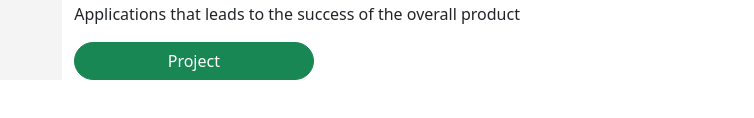
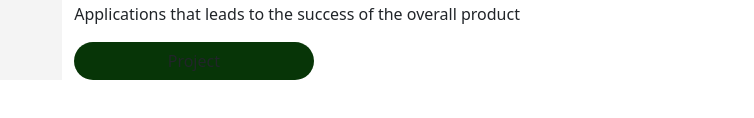
Before and after one commit to Godstyme/godstime, a plain HTML site: page index.html in a window 1280 px wide. Shown: the part 310-428 px from the top of the page, 0-754 px from the left. Drawn offline with Linux system fonts and the light colour scheme; grey boxes are pictures that could not be loaded.

Commit message:
Changed the bg color of the project button to thick green

```diff
--- a/assets/css/style.css
+++ b/assets/css/style.css
@@ -33,6 +33,9 @@ header{
 .btn-length{
   width: 40%;
 }
+.btn-cl{
+  background: #073507;
+}
 @media (max-width:480px){
   .left-bar{
     min-height: auto;
--- a/index.html
+++ b/index.html
@@ -55,7 +55,7 @@
                   A Frontend focused Web Developer building the Frontend of Websites and Web Applications that leads to the success of the overall product
                 </p>
                 <div class="btn-holder">
-                  <button class="btn btn-success rounded-pill btn-length" type="button">Project</button>
+                  <button class="btn btn-cl rounded-pill btn-length" type="button">Project</button>
                 </div>
               </div>
             </div>
```
